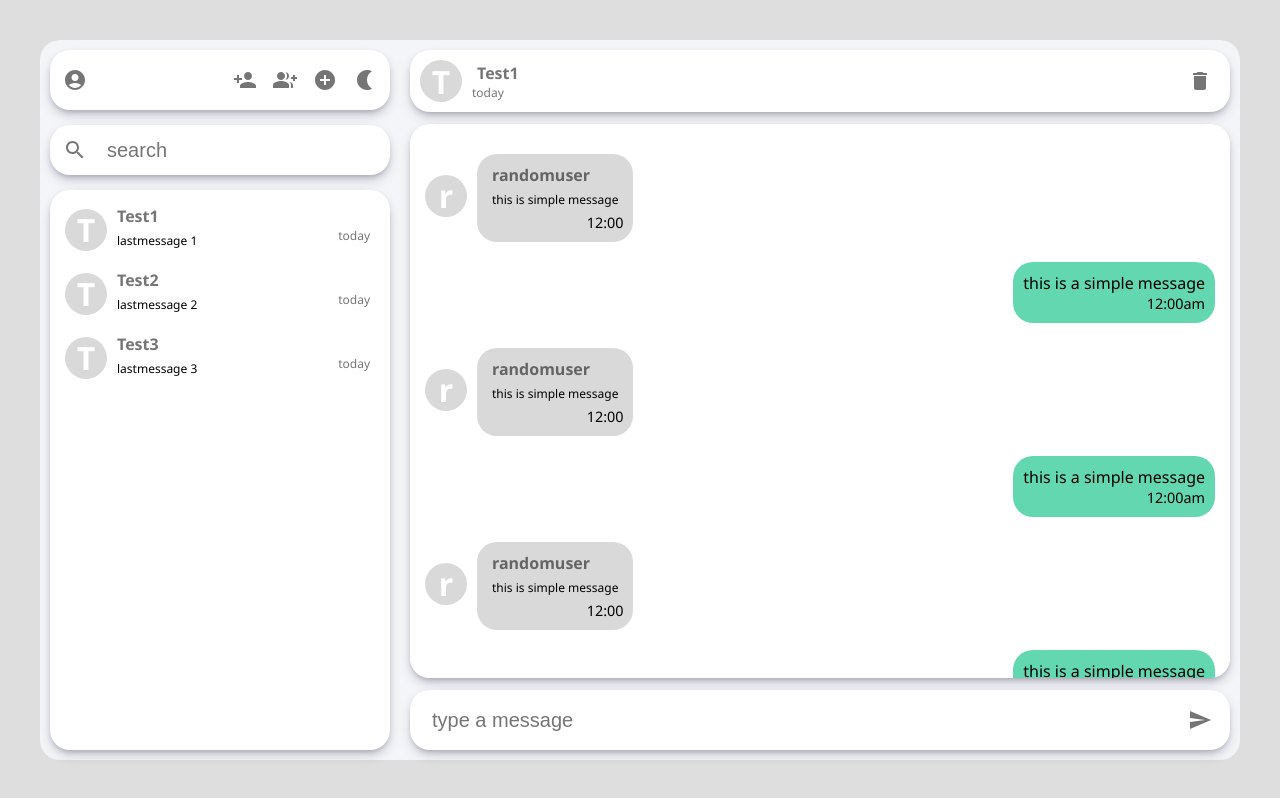
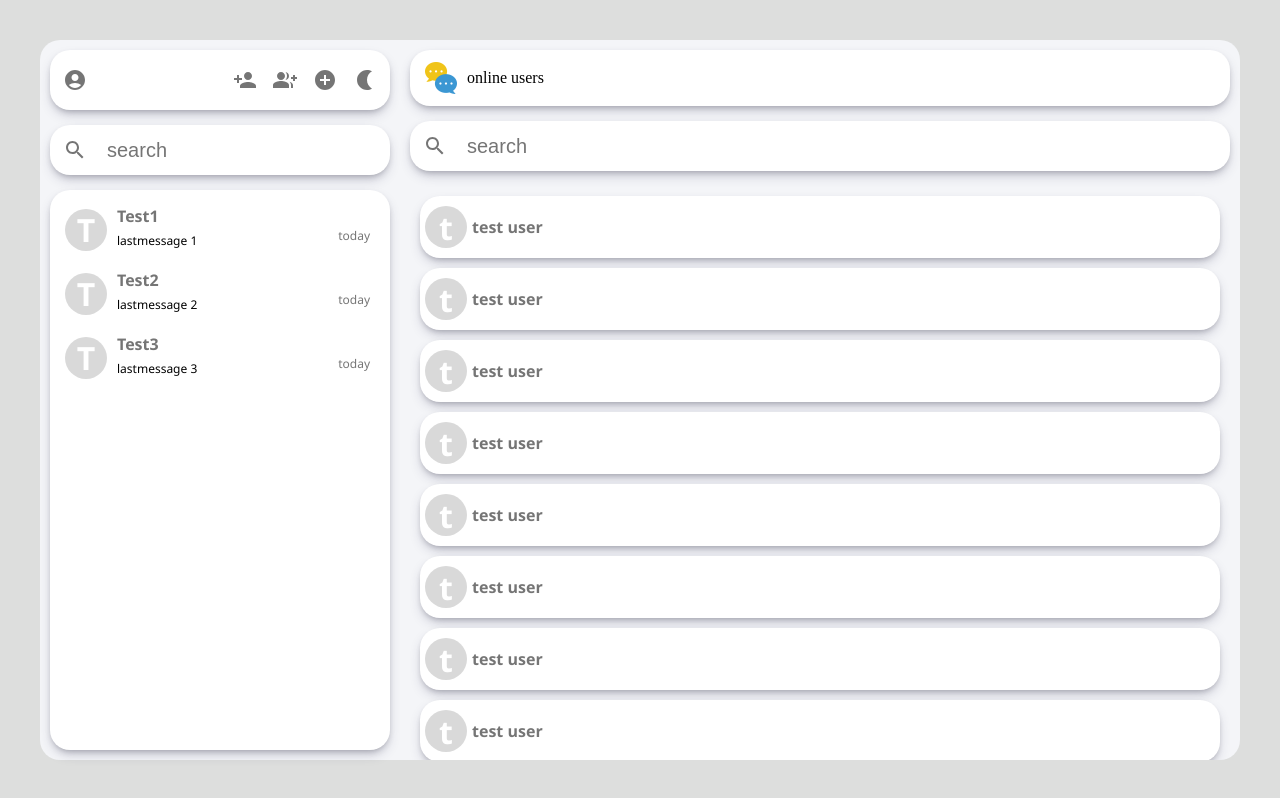
Before and after one commit to Aravinda87/Chat_app, a React (Vite) app in the folder Chat_app/: page / in a window 1280 px wide. Built offline with nearby package versions, Linux system fonts and the light colour scheme.

Commit message:
available users

```diff
--- a/Chat_app/src/components/MainContainer.jsx
+++ b/Chat_app/src/components/MainContainer.jsx
@@ -4,7 +4,7 @@ import Sidebar from './Sidebar';
 import ChatArea from './ChatArea';
 import Welcome from './Welcome';
 import CreateGroups from './CreateGroups';
-// import Workarea from './Workarea';
+import User_Groups from './User_Groups'
 
 function MainContainer() {
 
@@ -31,7 +31,8 @@ function MainContainer() {
       <Sidebar/>
       {/* <Welcome/> */}
       {/* <CreateGroups/> */}
-      <ChatArea props={conversations[0]}/>
+      {/* <ChatArea props={conversations[0]}/> */}
+      <User_Groups/>
       </div>
   )
 }
--- /dev/null
+++ b/Chat_app/src/components/User_Groups.jsx
@@ -0,0 +1,79 @@
+import React from 'react'
+import './myStyles.css';
+import { IconButton } from '@mui/material';
+import SearchSharpIcon from '@mui/icons-material/SearchSharp';
+import logo from '/messaging.png'
+
+
+function User_Groups() {
+  return (
+    <div className='list-container'>
+        <div className='ug-header'>
+            <img
+                src={logo}
+                style={{height:"2rem",width:"2rem",padding:"0px 10px"}}
+            />
+            <p className='ug-title'>online users</p>
+
+        </div>
+        <div className='sb-search'>
+            <IconButton>
+                <SearchSharpIcon/>
+            </IconButton>
+            <input placeholder='search' className='search-box'/>
+        </div>
+        <div className='ug-list'>
+            <div className='list-tem'>
+                <p className='con-icon'>t</p>
+                <p className='con-title'>test user</p>
+            </div>
+            <div className='list-tem'>
+                <p className='con-icon'>t</p>
+                <p className='con-title'>test user</p>
+            </div>
+            <div className='list-tem'>
+                <p className='con-icon'>t</p>
+                <p className='con-title'>test user</p>
+            </div>
+            <div className='list-tem'>
+                <p className='con-icon'>t</p>
+                <p className='con-title'>test user</p>
+            </div>
+            <div className='list-tem'>
+                <p className='con-icon'>t</p>
+                <p className='con-title'>test user</p>
+            </div>
+            <div className='list-tem'>
+                <p className='con-icon'>t</p>
+                <p className='con-title'>test user</p>
+            </div>
+            <div className='list-tem'>
+                <p className='con-icon'>t</p>
+                <p className='con-title'>test user</p>
+            </div>
+            <div className='list-tem'>
+                <p className='con-icon'>t</p>
+                <p className='con-title'>test user</p>
+            </div>
+            <div className='list-tem'>
+                <p className='con-icon'>t</p>
+                <p className='con-title'>test user</p>
+            </div>
+            <div className='list-tem'>
+                <p className='con-icon'>t</p>
+                <p className='con-title'>test user</p>
+            </div>
+            <div className='list-tem'>
+                <p className='con-icon'>t</p>
+                <p className='con-title'>test user</p>
+            </div>
+            <div className='list-tem'>
+                <p className='con-icon'>t</p>
+                <p className='con-title'>test user</p>
+            </div>
+        </div>
+    </div>
+  )
+}
+
+export default User_Groups
--- a/Chat_app/src/components/myStyles.css
+++ b/Chat_app/src/components/myStyles.css
@@ -247,3 +247,49 @@
     font-size: 30px;
     padding-bottom: 20px;
 }
+
+.list-container{
+    flex: 0.7;
+    display: flex;
+    flex-direction: column;
+}
+
+.ug-header{
+    background-color: white;
+    border-radius: 20px;
+    padding: 12px 5px;
+    margin: 10px;
+    display: flex;
+    align-items: center;
+    box-shadow: rgba(50, 50, 93, 0.25) 0px 6px 12px -2px, rgba(0, 0, 0, 0.3) 0px 3px 7px -3px;
+}
+
+.ug-list{
+    flex: 1;
+    overflow: scroll;
+    scrollbar-width: none;
+    padding: 10px;
+}
+
+.ug-list::-webkit-scrollbar{
+    display: none;
+}
+
+.list-tem{
+    display: flex;
+    align-items: center;
+    background-color: white;
+    border-radius: 20px;
+    padding: 10px 5px;
+    margin: 10px;
+    transition-duration: 0.5s;
+    box-shadow: rgba(50, 50, 93, 0.25) 0px 6px 12px -2px, rgba(0, 0, 0, 0.3) 0px 3px 7px -3px;
+}
+
+.list-tem:hover{
+    background-color: rgb(226, 226, 226);
+}
+
+.list-tem:active{
+    background-color: white;
+}
```
